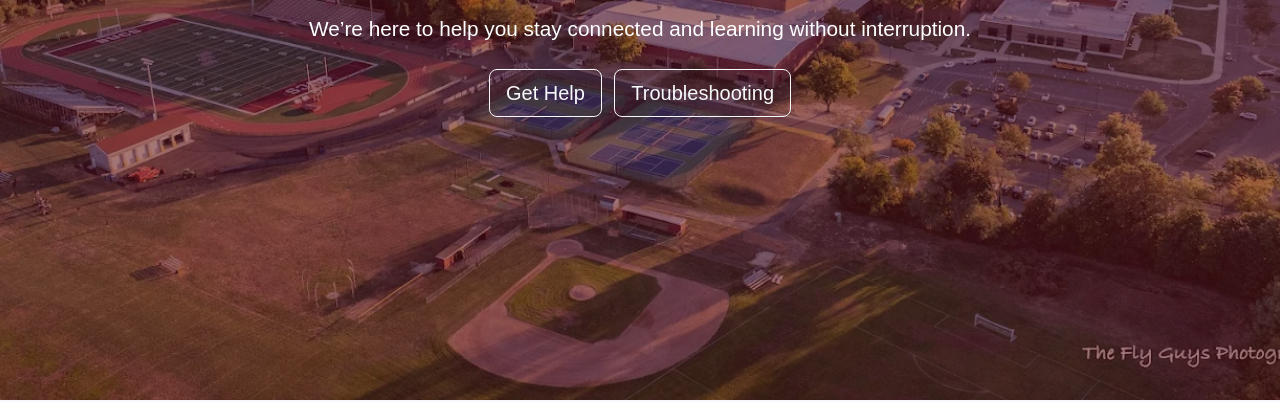
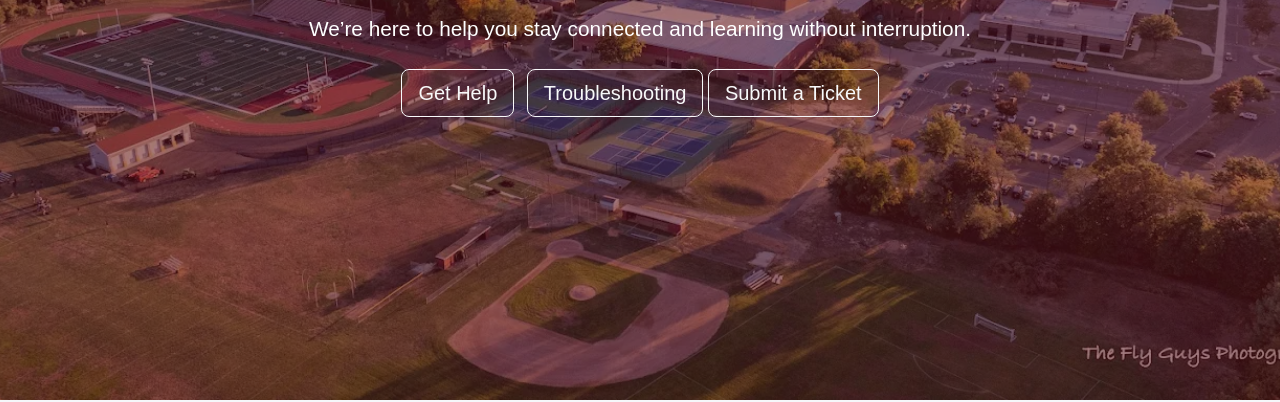
Before and after one commit to milonasRBR/rbrbucit, a plain HTML site: page index.html in a window 1280 px wide. Shown: the part 400-802 px from the top of the page. Drawn offline with nearby package versions, Linux system fonts and the light colour scheme.

Commit message:
Update index.html

```diff
--- a/index.html
+++ b/index.html
@@ -207,6 +207,7 @@
       <div class="mt-4">
         <a href="#process" class="btn btn-outline-light btn-lg me-2">Get Help</a>
         <a href="#issues" class="btn btn-outline-light btn-lg">Troubleshooting</a>
+        <a href="https://forms.gle/dEwYvu4B5zphk4989" class="btn btn-outline-light btn-lg">Submit a Ticket</a>
       </div>
     </div>
   </section>
```
